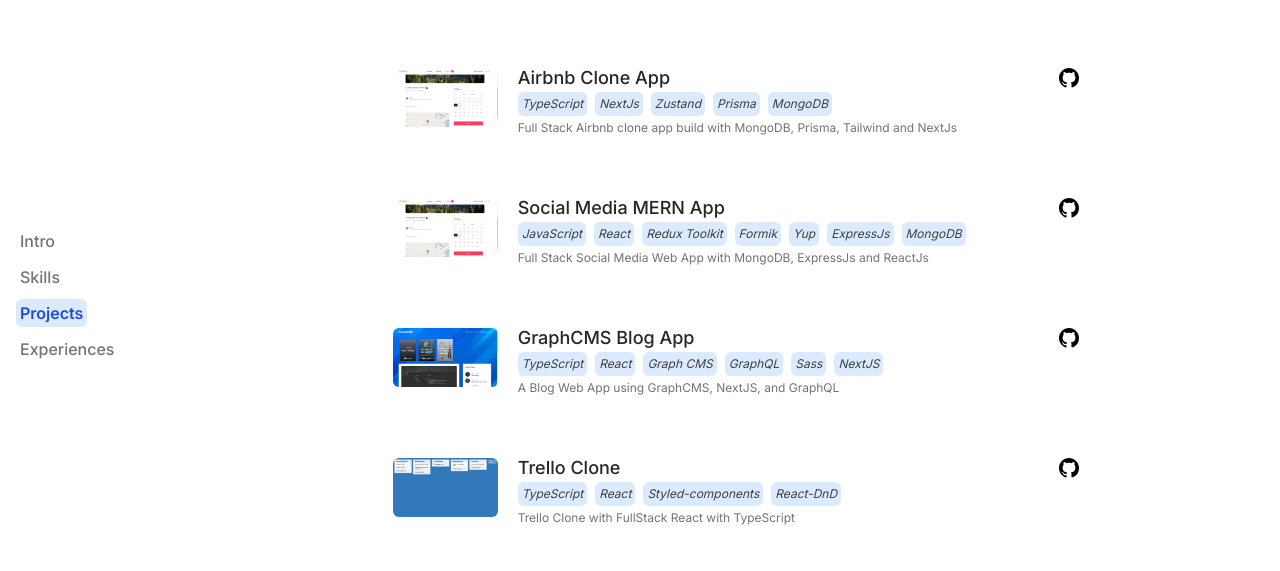
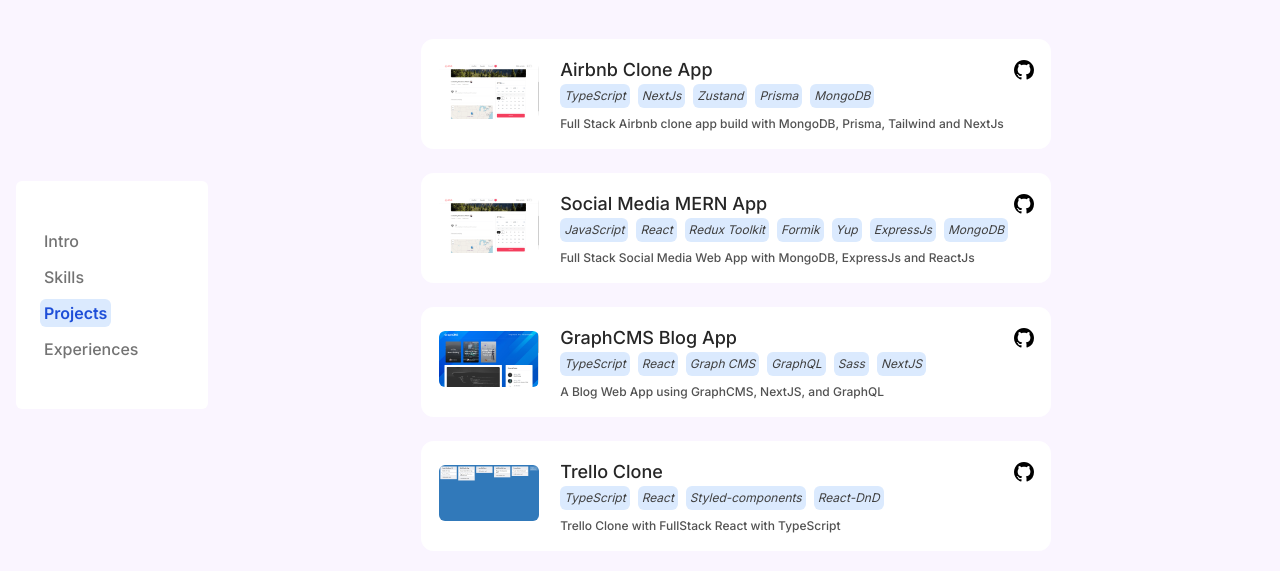
Before and after one commit to AHTHneeuhl/portfolio, a Next.js app: page /projects in a window 1280 px wide. Shown: the part 105-676 px from the top of the page. Built offline with nearby package versions, Linux system fonts and the light colour scheme.

Commit message:
feat-styles: Update layout & navigation styles (#14)

```diff
--- a/src/app/experiences/Organization.tsx
+++ b/src/app/experiences/Organization.tsx
@@ -18,7 +18,7 @@
   skills,
 }) => {
   return (
-    <div className="cursor-pointer border border-white hover:border-neutral-200 p-4 rounded-xl">
+    <div className="cursor-pointer bg-white border border-white hover:border-neutral-200 p-4 rounded-xl">
       <h4 className="text-lg font-medium text-neutral-800">
         {title} <span className="text-neutral-500 text-sm">at</span> {company}{" "}
       </h4>
@@ -40,7 +40,7 @@
         {works.map((work) => (
           <li
             key={work}
-            className="text-neutral-600 font-medium text-xs leading-6"
+            className="text-neutral-500 font-medium text-xs leading-5"
           >
             {work}
           </li>
--- a/src/app/layout.tsx
+++ b/src/app/layout.tsx
@@ -1,7 +1,7 @@
 import "@/styles/globals.css";
 import { Metadata } from "next";
 import { Inter } from "next/font/google";
-import { Sidebar } from "@/components";
+import { Navigation } from "@/components";
 
 const inter = Inter({
   subsets: ["latin"],
@@ -20,7 +20,7 @@
   return (
     <html lang="en">
       <body className={inter.className}>
-        <Sidebar />
+        <Navigation />
         <main className="ml-48 px-6">{children}</main>
       </body>
     </html>
--- a/src/app/page.tsx
+++ b/src/app/page.tsx
@@ -1,4 +1,4 @@
-import { Hero } from "@/components";
+import { Home } from "@/components";
 
 import { Metadata } from "next";
 
@@ -10,7 +10,7 @@
 export default function Page() {
   return (
     <main>
-      <Hero />
+      <Home />
     </main>
   );
 }
--- a/src/app/projects/Project.tsx
+++ b/src/app/projects/Project.tsx
@@ -19,8 +19,8 @@
   techStack,
 }) => {
   return (
-    <div className="w-[720px] p-4 hover:border flex flex-row items-center gap-5 hover:border-neutral-200 transition cursor-pointer rounded-xl border border-white">
-      <div className="w-32 h-16 overflow-hidden">
+    <div className="bg-white w-full p-4 hover:border flex flex-row items-center gap-5 hover:border-neutral-200 transition cursor-pointer rounded-xl border border-white">
+      <div className="w-32 h-16 overflow-hidden border border-white hover:border hover:border-neutral-200 rounded-md">
         <Image src={picture} alt={title} className="object-cover rounded-md" />
       </div>
       <div className="w-full">
@@ -42,7 +42,9 @@
             </li>
           ))}
         </ul>
-        <p className="text-neutral-500 text-xs mt-1">{description}</p>
+        <p className="text-neutral-600 font-medium text-xs mt-2">
+          {description}
+        </p>
       </div>
     </div>
   );
--- a/src/app/skills/Skill.tsx
+++ b/src/app/skills/Skill.tsx
@@ -7,11 +7,14 @@
 
 const Skill: React.FC<TProps> = ({ title, list }) => {
   return (
-    <div>
+    <div className="bg-white px-6 py-4 rounded-md">
       <h4 className="text-lg text-neutral-800 font-medium mb-2">{title}</h4>
       <ul>
         {list.map((item) => (
-          <li key={item} className="text-neutral-700 text-sm leading-6">
+          <li
+            key={item}
+            className="text-neutral-600 font-medium text-sm leading-6"
+          >
             {item}
           </li>
         ))}
--- a/src/components/Navbar.tsx
+++ /dev/null
@@ -1,13 +0,0 @@
-const Navbar: React.FC = () => {
-  return (
-    <div className="py-4 fixed w-screen opacity-75">
-      <div className="m-auto max-w-[88%]">
-        <h3 className="text-blue-950 font-semibold text-xl cursor-pointer">
-          Shubham Patrick
-        </h3>
-      </div>
-    </div>
-  );
-};
-
-export default Navbar;
--- a/src/components/Sidebar.tsx
+++ /dev/null
@@ -1,29 +0,0 @@
-"use client";
-
-import sidebar from "@/config/sidebar";
-import Link from "next/link";
-import { usePathname } from "next/navigation";
-
-const Sidebar: React.FC = () => {
-  const pathname = usePathname();
-
-  return (
-    <div className="fixed top-0 left-0 w-48 flex flex-col items-start justify-center gap-3 p-4 h-screen">
-      {sidebar.map(({ title, path }) => (
-        <Link key={title} href={path}>
-          <span
-            className={`${
-              pathname === path
-                ? "text-blue-700 font-semibold bg-blue-100 rounded-md"
-                : "font-medium text-neutral-500"
-            } p-1 w-full`}
-          >
-            {title}
-          </span>
-        </Link>
-      ))}
-    </div>
-  );
-};
-
-export default Sidebar;
--- a/src/components/index.ts
+++ b/src/components/index.ts
@@ -1,2 +1,2 @@
-export { default as Hero } from "./Hero";
-export { default as Sidebar } from "./Sidebar";
+export { default as Home } from "./home";
+export { default as Navigation } from "./navigation";
--- /dev/null
+++ b/src/components/navigation.tsx
@@ -0,0 +1,31 @@
+"use client";
+
+import sidebar from "@/config/sidebar";
+import Link from "next/link";
+import { usePathname } from "next/navigation";
+
+const Navigation: React.FC = () => {
+  const pathname = usePathname();
+
+  return (
+    <nav className="h-screen fixed top-0 left-4 grid place-items-center">
+      <div className="bg-white w-48 flex flex-col items-start justify-center gap-3 px-6 py-12 rounded-md">
+        {sidebar.map(({ title, path }) => (
+          <Link key={title} href={path}>
+            <span
+              className={`${
+                pathname === path
+                  ? "text-blue-700 font-semibold bg-blue-100 rounded-md"
+                  : "font-medium text-neutral-500"
+              } p-1 w-full`}
+            >
+              {title}
+            </span>
+          </Link>
+        ))}
+      </div>
+    </nav>
+  );
+};
+
+export default Navigation;
--- a/src/styles/globals.css
+++ b/src/styles/globals.css
@@ -4,7 +4,7 @@
 
 :root {
   --foreground-rgb: 0, 0, 0;
-  --background-rgb: 255, 255, 255;
+  --background-rgb: 250, 245, 255;
 }
 
 body {
```
Also changed, not shown: src/components/home.tsx (renamed from src/components/Hero.tsx).
